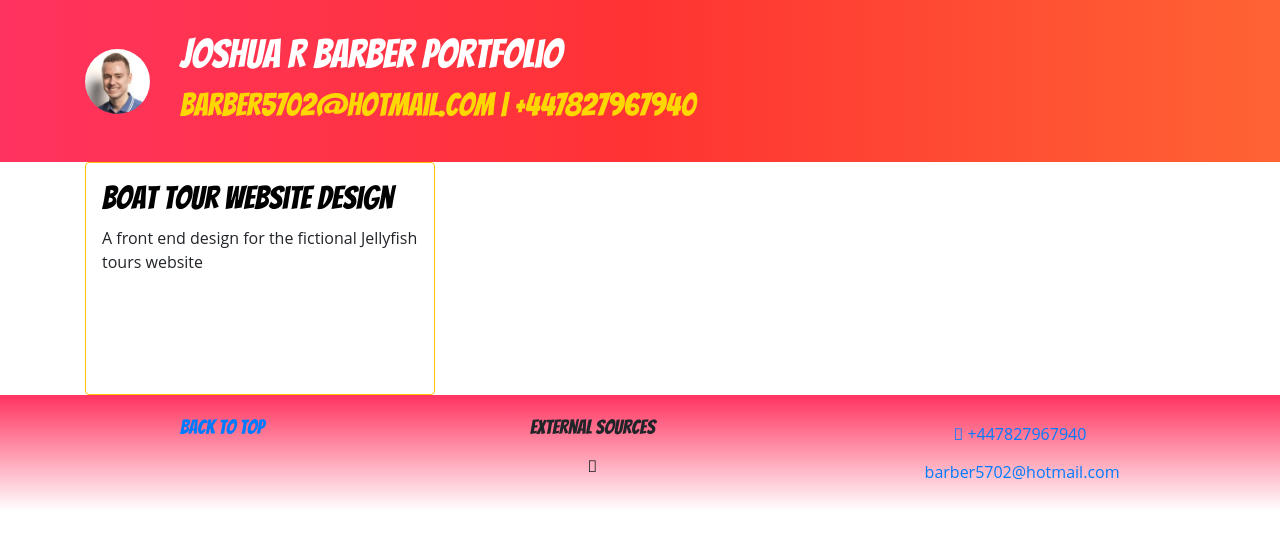
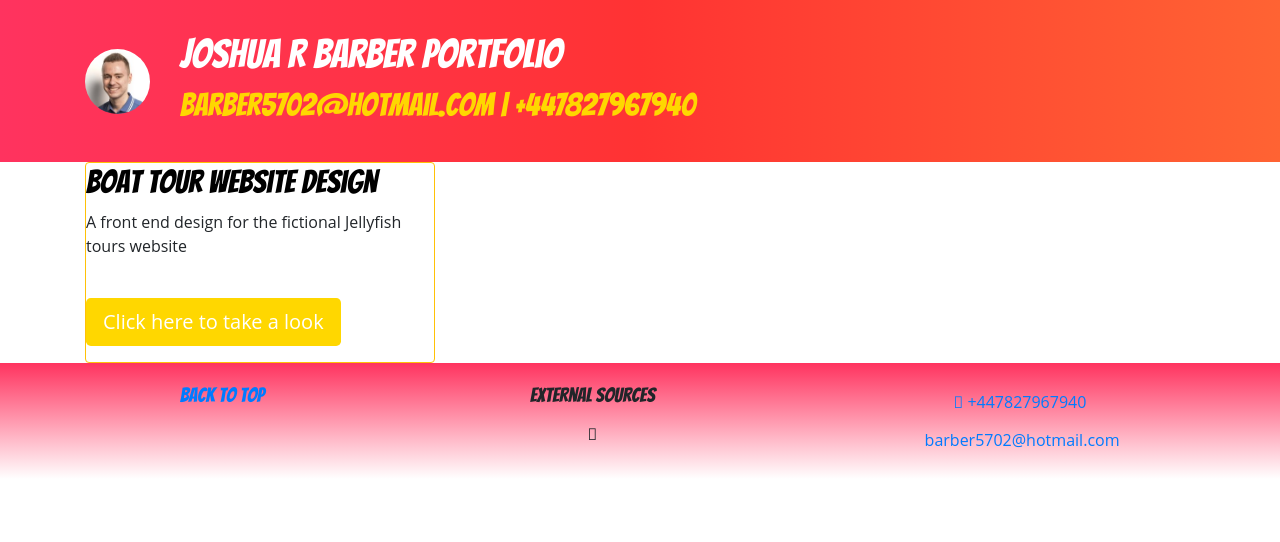
Before and after one commit to JRB1990/JBPortfolio, a website: page index.html in a window 1280 px wide. Drawn offline with nearby package versions, Linux system fonts and the light colour scheme.

Commit message:
Minor Changes

```diff
--- a/css/styles.css
+++ b/css/styles.css
@@ -58,5 +58,5 @@ header h2 {
 }
 
 .btn-gold {
-    color: gold;
+    background-color: gold;
 }
--- a/index.html
+++ b/index.html
@@ -32,7 +32,7 @@
     <div class="container">
         <div class="row">
             <div class="col-sm-4">
-                <div class="card border-warning p-3 align-self-center">
+                <div class="card border-warning p-10 m-10align-self-center">
                     <h2>Boat tour Website Design</h2>
                     <p>A front end design for the fictional Jellyfish tours website</p>
                     <p><a href="" class="btn btn-gold btn-lg mt-4 text-white">Click here to take a look</a></p>
```
